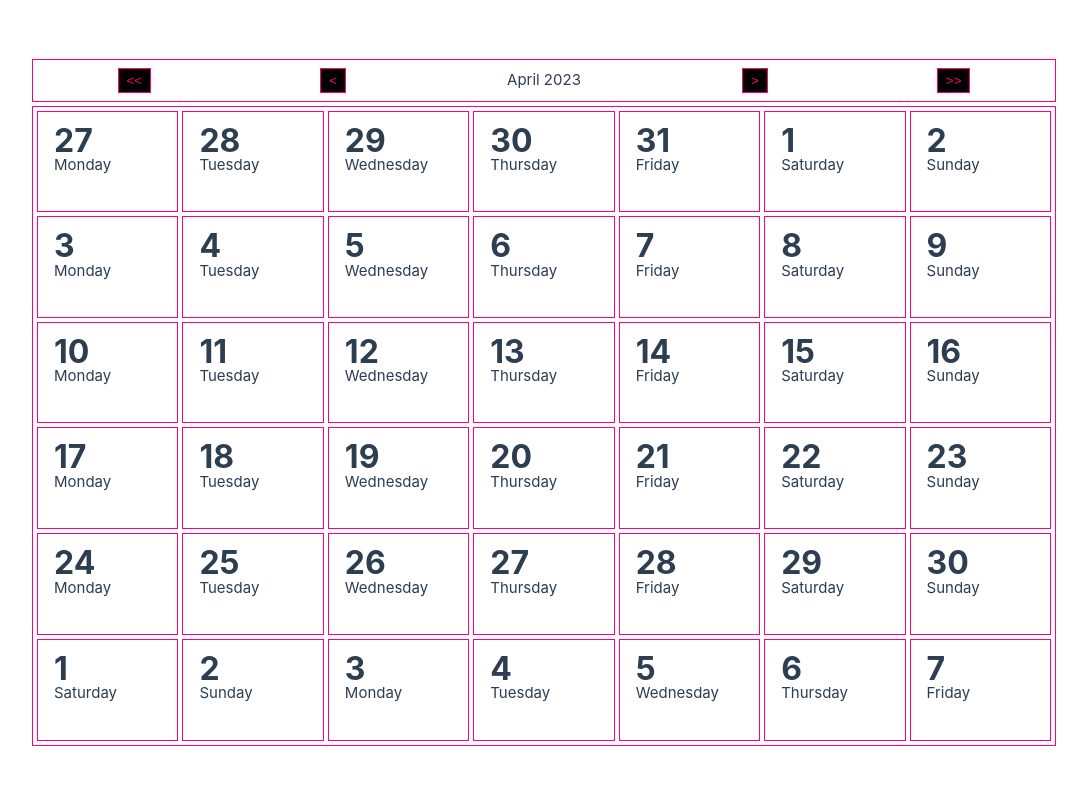
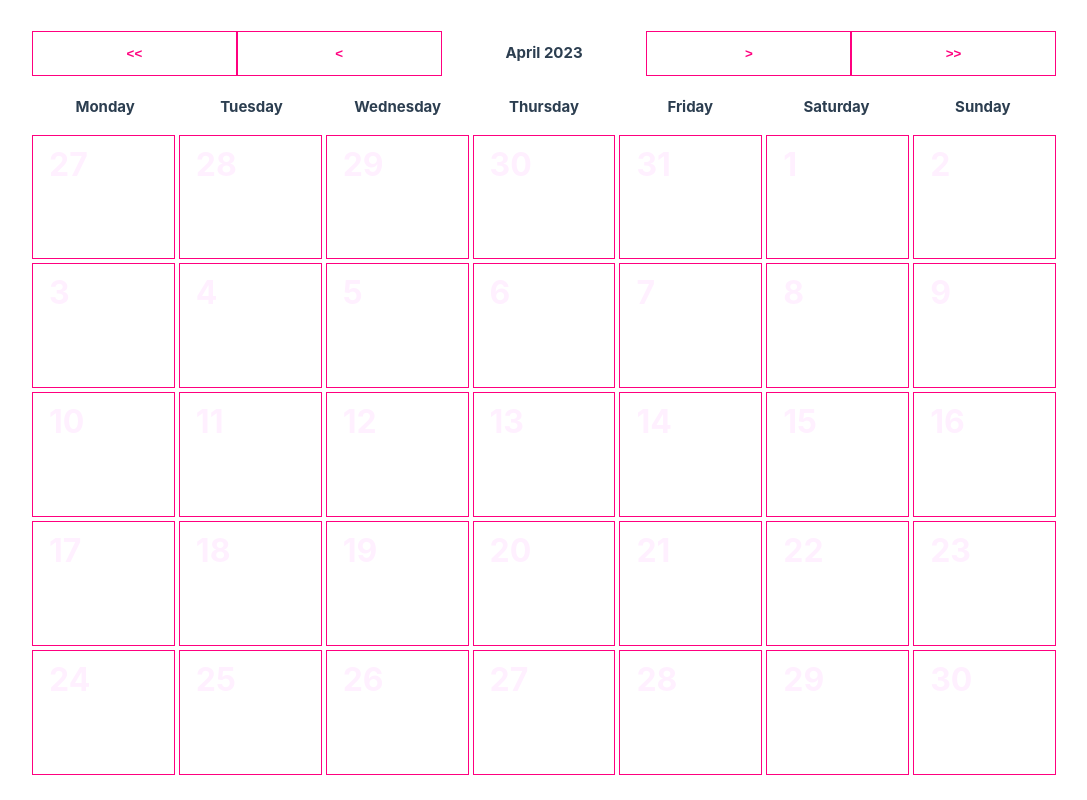
Before and after one commit to mikkmait/calendar, a Vue app: page / in a window 1280 px wide. Shown: the whole page, without its empty margins (96-1183 px from the left). Built offline with nearby package versions, Linux system fonts and the light colour scheme.

Commit message:
Header now displays the right year and month, added change animation.

```diff
--- a/src/App.vue
+++ b/src/App.vue
@@ -21,7 +21,8 @@ export default {
    thisMonth: new Date().getMonth(),
    thisYear: new Date().getFullYear(),
    countMth: 0,
-   countYear: 0
+   countYear: 0,
+   weekdays: ['Monday', 'Tuesday', 'Wednesday', 'Thursday', 'Friday', 'Saturday', 'Sunday']
   }
  },
  computed: {
@@ -30,33 +31,69 @@ export default {
    const today = new Date()
    const prevMth = new Date(today.getFullYear() + this.countYear, today.getMonth() + this.countMth, 0)
    const thisMth = new Date(today.getFullYear() + this.countYear, today.getMonth() + this.countMth)
-   const nextMth = new Date(today.getFullYear() + this.countYear, today.getMonth() + this.countMth, + 1, 1)
+   const nextMth = new Date(today.getFullYear() + this.countYear, today.getMonth() + this.countMth + 1, 1)
    const daysInPrevMth = getDaysInMonth(prevMth.getFullYear(), prevMth.getMonth())
     .slice(prevMth.getDay() !== 0 ? prevMth.getDay() * - 1 : 99)
    calContent.push(...daysInPrevMth)
    const daysInThisMth = getDaysInMonth(thisMth.getFullYear(), thisMth.getMonth())
    calContent.push(...daysInThisMth)
    const daysInNextMth = getDaysInMonth(nextMth.getFullYear(), nextMth.getMonth())
-    .slice(0, 42 - calContent.length)
+    .slice(0, calContent.length <= 35 ? 35 - calContent.length : 42 - calContent.length)
    calContent.push(...daysInNextMth)
-   // console.log(calContent)
    return calContent
+  },
+  currentMth() {
+    const today = new Date()
+    const thisMth = new Date(today.getFullYear() + this.countYear, today.getMonth() + this.countMth)
+    const displayMonth = thisMth.getMonth()
+    const displayYear = thisMth.getFullYear()
+    return {displayMonth, displayYear}
   }
  },
  methods: {
   onMthButtonClick (payload) {
+    const getMonth = document.getElementsByClassName('month')
+      if (payload === '<') {
+        for (let item of getMonth) {
+          item.classList.add('month-move-right')
+        }
+      } else if (payload === '>') {
+        for (let item of getMonth) {
+          item.classList.add('month-move-left')
+        }
+      }
+    setTimeout(() => {
       if (payload === '<') {
         this.countMth -= 1
       } else if (payload === '>') {
         this.countMth += 1
       }
+      for (let item of getMonth) {
+        item.classList.remove('month-move-left', 'month-move-right')
+      }
+    }, 800)
   },
   onYearButtonClick (payload) {
+    const getMonth = document.getElementsByClassName('month')
+    if (payload === '<<') {
+      for (let item of getMonth) {
+        item.classList.add('month-move-farright')
+      }
+    } else if (payload === '>>') {
+      for (let item of getMonth) {
+        item.classList.add('month-move-farleft')
+      }
+    }
+    setTimeout(() => {
       if (payload === '<<') {
         this.countYear -= 1
       } else if (payload === '>>') {
         this.countYear += 1
       }
+      for (let item of getMonth) {
+        item.classList.remove('month-move-farleft', 'month-move-farright')
+      }
+    }, 800)
   },
   translateMonth(month) {
    const months = ['January', 'February', 'March', 'April', 'May', 'June', 'July', 'August', 'September', 'October', 'November', 'December']
@@ -69,18 +106,19 @@ export default {
 </script>
 
 <template>
- <div>
   <div class="cal-head">
-  <NavButton label="<<" @clicked="onYearButtonClick" />
-  <NavButton label="<" @clicked="onMthButtonClick" />
-   {{ translateMonth((Math.abs(thisMonth + countMth)) % 12) }}
-   {{ thisYear + countYear }}
-  <NavButton label=">" @clicked="onMthButtonClick" />
-  <NavButton label=">>" @clicked="onYearButtonClick" />
+   <div class="nav-item"><NavButton label="<<" @clicked="onYearButtonClick" /></div>
+   <div class="nav-item"><NavButton label="<" @clicked="onMthButtonClick" /></div>
+   <div class="nav-item">
+    {{ translateMonth(currentMth.displayMonth) }}
+    {{ currentMth.displayYear }}
    </div>
+   <div class="nav-item"><NavButton label=">" @clicked="onMthButtonClick" /></div>
+   <div class="nav-item"><NavButton label=">>" @clicked="onYearButtonClick" /></div>
   </div>
   <month-container
    :data="daysInCal"
+   :weekdays="weekdays"
   />
 </template>
 
--- a/src/assets/day.css
+++ b/src/assets/day.css
@@ -1,9 +1,13 @@
-.day {
+.day-static {
  display: flex;
  flex-direction: column;
+ position: relative;
+ left: 0px;
  padding: 16px;
+ color: rgba(255, 240, 255, 100%);
 
  border: 1px solid rgba(255, 0, 127, 100%);
+ transition: color linear .7s, border linear 1s;
 }
 
 .date {
--- a/src/assets/main.css
+++ b/src/assets/main.css
@@ -23,12 +23,19 @@ a,
 .cal-head {
  display: flex;
  flex-direction: row;
- justify-content: space-around;
- align-items: center;
- border: 1px solid rgba(255, 0, 127, 100%);
+ /* border: 1px solid rgba(255, 0, 127, 100%); */
  width: 80vw;
  margin: 4px;
  text-align: center;
+}
+
+.nav-item {
+ /* border: 1px solid rgba(255, 0, 127, 100%); */
+ width: 100%;
+ height: 100%;
+ line-height: 300%;
+ font-weight: bold;
+ /* cursor: pointer; */
 }
 
 /* @media (hover: hover) {
--- a/src/assets/month.css
+++ b/src/assets/month.css
@@ -1,18 +1,55 @@
 
 .month {
+  position: relative;
+  left: 0px;
   width: 80%;
   height: 80%;
   display: grid;
   grid-auto-flow: row;
   grid-template-columns: repeat(7, 1fr);
   grid-gap: 4px;
-  padding: 4px;
-  /* margin: 4px; */
-
-  border: 1px solid rgba(255, 0, 127, 100%);
+  visibility: visible;
+  opacity: 1;
+  transition: opacity linear .3s;
 }
 
-.empty-space {
-  grid-column-start: 1;
-  grid-column-end: 6;
+.month-move-right {
+  left: 64px;
+  visibility: hidden;
+  opacity: 0;
+  transition: all linear .5s;
 }
+
+.month-move-farright {
+  left: 256px;
+  visibility: hidden;
+  opacity: 0;
+  transition: all linear .5s;
+}
+
+.month-move-left {
+  left: -64px;
+  visibility: hidden;
+  opacity: 0;
+  transition: all linear .5s;
+}
+
+.month-move-farleft {
+  left: -256px;
+  visibility: hidden;
+  opacity: 0;
+  transition: all linear .5s;
+}
+
+.day-identifier {
+  display: flex;
+  width: 80%;
+  text-align: center;
+}
+
+.day-item {
+  /* border: 1px solid rgba(255, 0, 127, 100%); */
+  width: 100%;
+  padding: 1rem;
+  font-weight: bold;
+}
--- a/src/components/DayContainer.vue
+++ b/src/components/DayContainer.vue
@@ -2,19 +2,13 @@
   export default {
     name: 'DayContainer',
     props: {
-      today: {
-        required: true
-      },
-      weekDay: {
-        required: true
-      }
+      date: {required: true}
     }
   }
 </script>
 
 <template>
-  <div class="day">
-    <p class="date">{{ today }}</p>
-    <p>{{ weekDay }}</p>
+  <div class="day-static">
+    <p class="date">{{ date }}</p>
   </div>
 </template>
--- a/src/components/MonthContainer.vue
+++ b/src/components/MonthContainer.vue
@@ -4,30 +4,25 @@ import DayContainer from './dayContainer.vue'
 export default {
   name: 'MonthContainer',
   props: {
-   data: Array
+   data: Array,
+   weekdays: Array
   },
   data () {
     return {
-      today: new Date(),
-      countMth: 0
+      date: new Date(),
     }
   },
-  methods: {
-    translateDay(date) {
-      const weekday = ["Sunday", "Monday", "Tuesday", "Wednesday", "Thursday", "Friday", "Saturday"]
-      let dayName = weekday[date]
-      return dayName
-    }
-    },
   components: { DayContainer }
 }
 </script>
 
 <template>
+  <div class="day-identifier">
+    <div v-for="day in weekdays" class="day-item">{{ day }}</div>
+  </div>
   <div class="month">
     <DayContainer v-for="day in data"
-    :today="day.getDate()"
-    :weekDay="translateDay(day.getDay())"
+    :date="day.getDate()"
     />
   </div>
 </template>
--- a/src/components/NavButton.vue
+++ b/src/components/NavButton.vue
@@ -25,10 +25,15 @@
 
 <style scoped>
 button {
-  background-color: black;
+  background-color: rgba(0, 0, 0, 0%);
   border: 1px solid rgba(255, 0, 127, 100%);
-  padding: 4px 8px;
-  margin: 8px;
+  width: 100%;
+  height: 100%;
+  /* padding: 4px 8px; */
+  /* margin: 8px; */
   color: rgba(255, 0, 127, 100%);
+  /* font-size: 1.2rem; */
+  font-weight: bold;
+  cursor: pointer;
 }
 </style>
```
Lines whose indentation alone changed are shown as unchanged.
